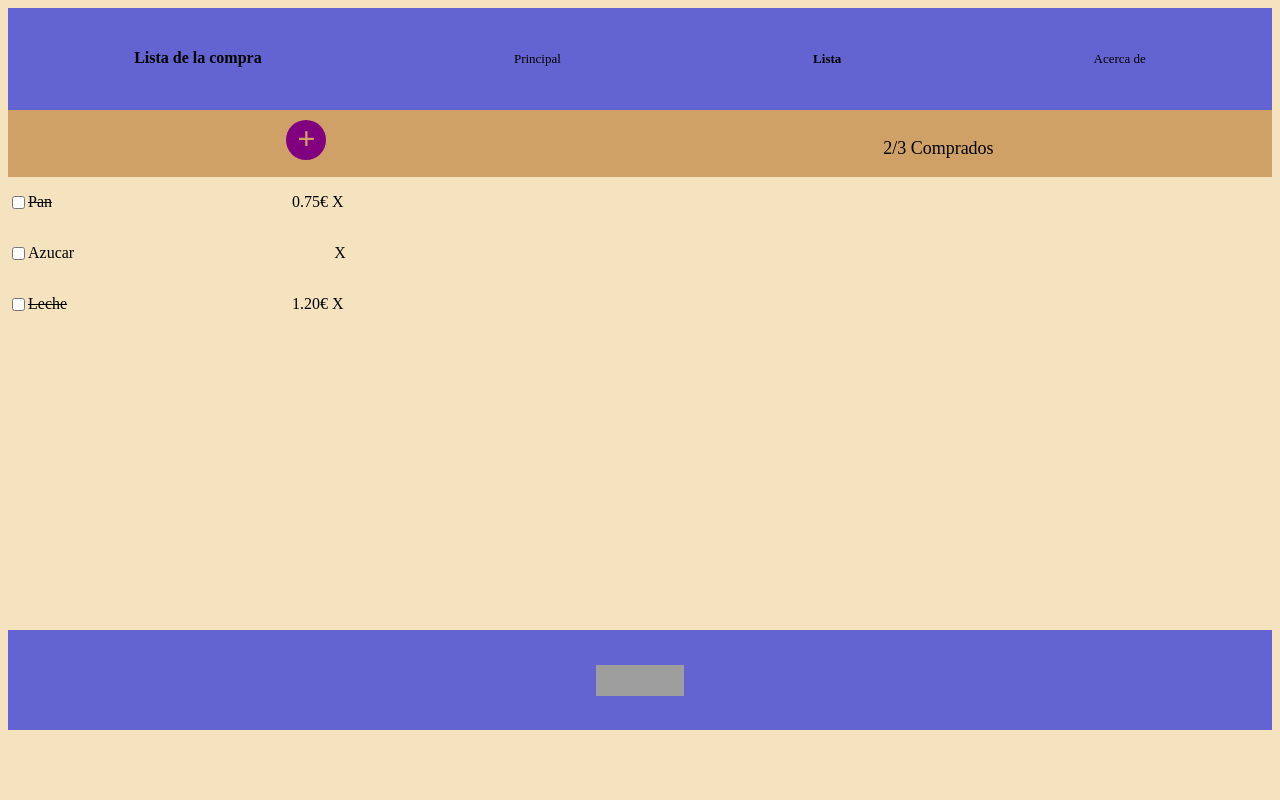
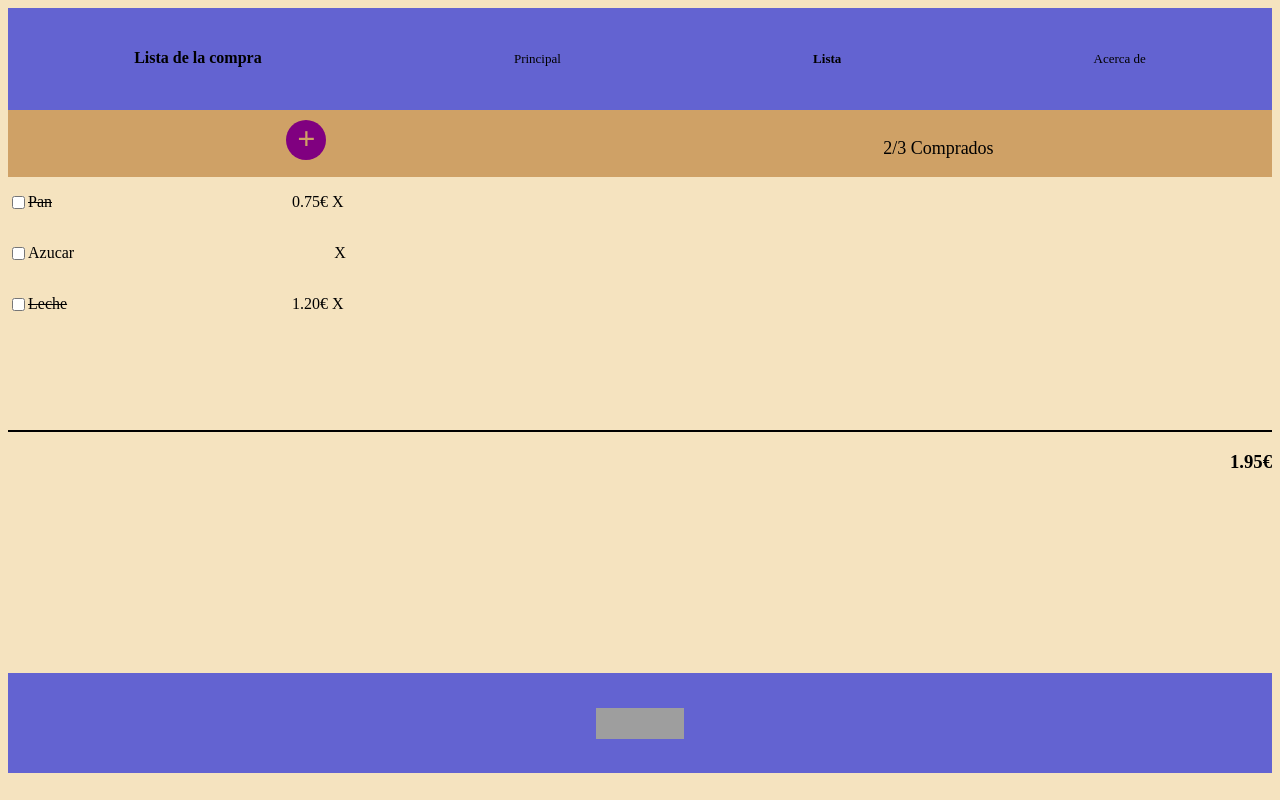
Before and after one commit to Ryanleary9/202301-W1CH3-Ryan-Leary2, a website: page index.html in a window 1280 px wide. Drawn offline with Linux system fonts and the light colour scheme; grey boxes are pictures that could not be loaded.

Commit message:
Added total sum of products and line to separate from products

```diff
--- a/index.html
+++ b/index.html
@@ -25,7 +25,7 @@
       <p>2/3 Comprados</p>
     </div>
   </section>
-  <section>
+  <section id="line">
     <span>
       <form>
         <label for="checker">
@@ -47,6 +47,7 @@
       </form>
     </span>
   </section>
+  <h3>1.95€</h3>
 
   <footer>
     <p>
--- a/style.css
+++ b/style.css
@@ -135,3 +135,11 @@ button {
   width: 100px;
   background-color: rgb(99, 99, 209);
 }
+
+[id="line"] {
+  border-bottom: 2px solid black;
+}
+
+h3 {
+  text-align: right;
+}
```
